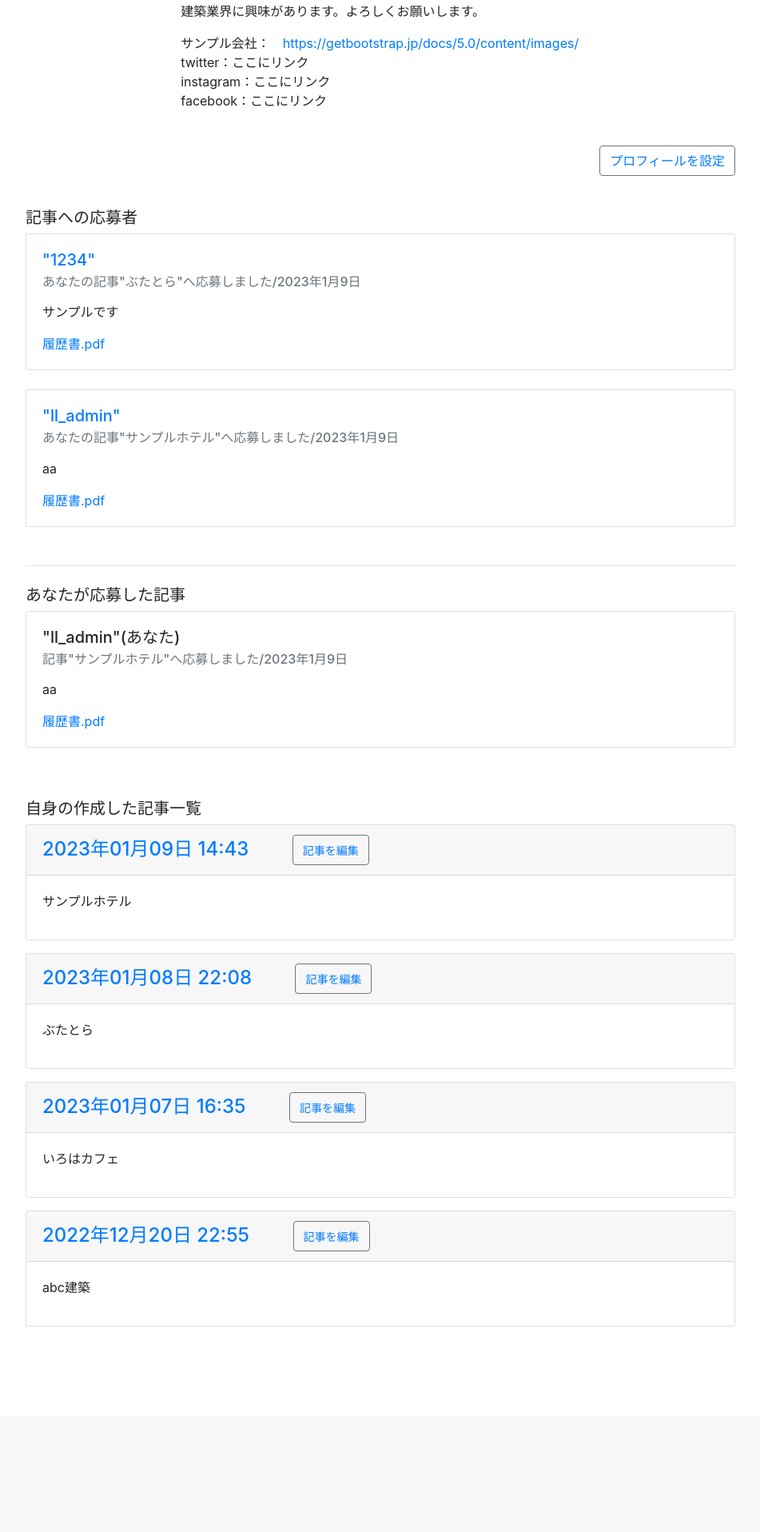
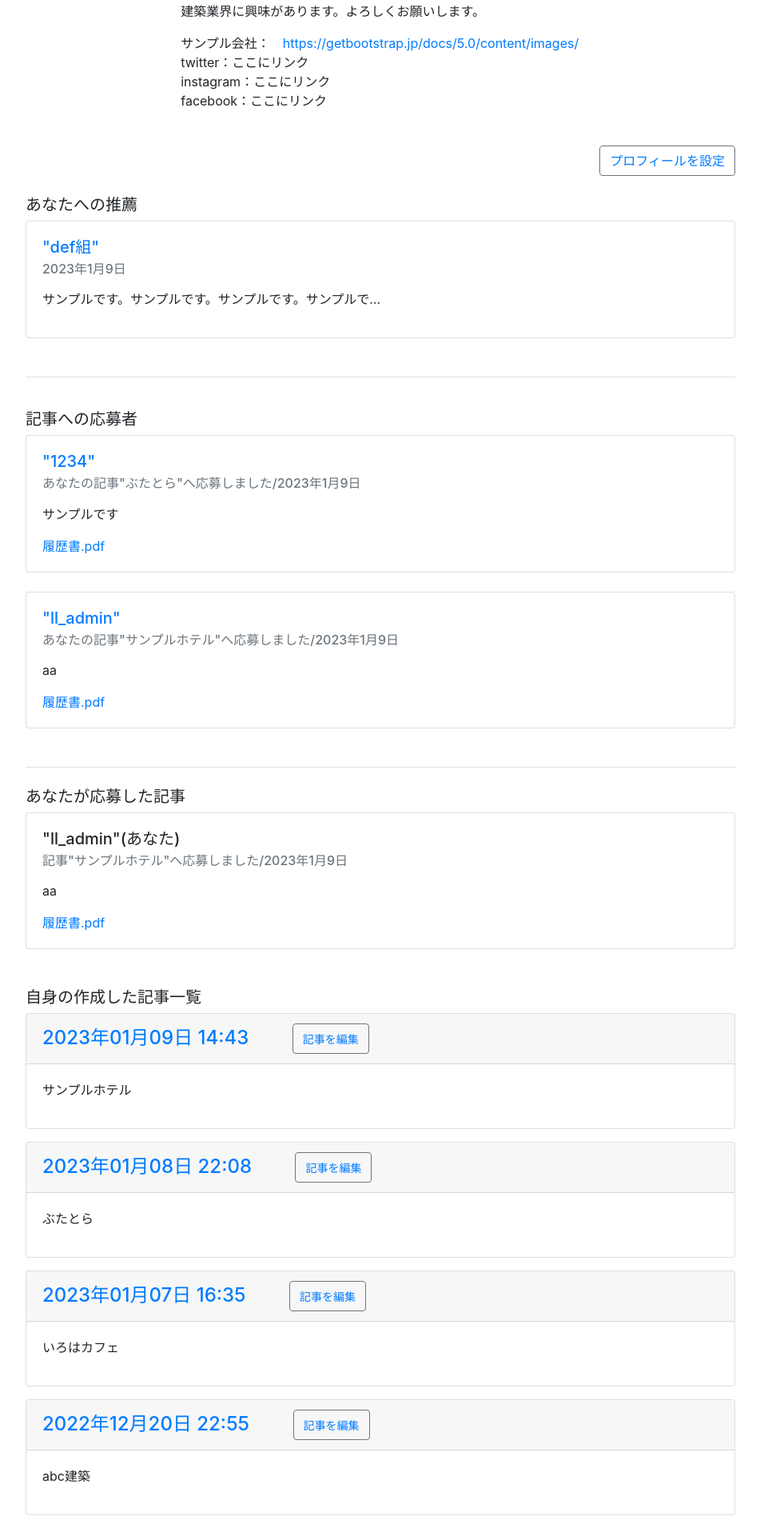
Before and after one commit to 19276YamamotoKeisuke/learning_log, a Django app: page /my_page/1/ in a window 1280 px wide. Shown: the part 1050-2966 px from the top of the page at 80% size, without its empty margins (164-1115 px from the left). Before the commit the page ends 2709 px from the top, so only its background shows below. Run offline with Django 4.2, Linux system fonts and the light colour scheme; a user stored in the database is signed in; data comes from the database, SQL or seed files in the repository; both versions use the stored data as it was after the commit; parts of the project's set-up code (start-up, migrations or seed data) failed here and were passed over; some libraries are stand-ins or nearby versions.

Commit message:
ユーザーおススメ機能実装
ユーザー一覧画面
ユーザーおススメ
でも自分の記事しかお勧めできないようにはできてない

```diff
--- a/learning_logs/admin.py
+++ b/learning_logs/admin.py
@@ -1,12 +1,13 @@
 from django.contrib import admin
 # Register your models here.
 
-from .models import Topic, Entry, Apply, Profile, User
+from .models import Topic, Entry, Apply, Profile, User, Recommend
 # , UploadImage
 
 admin.site.register(Topic)
 admin.site.register(Entry)
 admin.site.register(Apply)
+admin.site.register(Recommend)
 # admin.site.register(User)
 admin.site.register(Profile)
 # admin.site.register(UploadImage)
--- a/learning_logs/models.py
+++ b/learning_logs/models.py
@@ -44,6 +44,15 @@ class Apply(models.Model):
     date_added = models.DateField(auto_now_add=True)
 
 
+class Recommend(models.Model):
+    """企業からユーザーへのおすすめ"""
+    entry = models.ForeignKey(Entry, on_delete=models.CASCADE, related_name='recommend1')
+    user = models.ForeignKey(User, on_delete=models.CASCADE, related_name='recommend2')
+    # owner = models.ForeignKey(User, on_delete=models.CASCADE, related_name='recommend3')
+    text = models.TextField()
+    date_added = models.DateField(auto_now_add=True)
+
+
 class Profile(models.Model):
     """ユーザープロフィール"""
     user = models.OneToOneField(User, on_delete=models.CASCADE)
--- a/learning_logs/static/learning_logs/text-align.css
+++ b/learning_logs/static/learning_logs/text-align.css
@@ -7,3 +7,6 @@
 .right {
     text-align: right;
 }
+.other_user_button {
+    text-align: center;
+}
--- a/learning_logs/templates/learning_logs/my_page.html
+++ b/learning_logs/templates/learning_logs/my_page.html
@@ -105,6 +105,22 @@
 <button class="btn btn-outline-secondary" id="button-addon2"><a href="{% url 'learning_logs:edit_Profile' user.id%}">プロフィールを設定</a></button>
       </div>
 <br>
+<h5>あなたへの推薦</h5>
+{% for r in recommend %}
+
+<div class="card">
+    <div class="card-body">
+      <h5 class="card-title"><a href="{% url 'learning_logs:entry' r.entry_id %}">"{{ r.entry }}"</a></h5>
+      <h6 class="card-subtitle mb-2 text-muted">{{ r.date_added }}</h6>
+      <p class="card-text">{{ r.text | linebreaks | urlize | truncatechars:30 }}</p>
+      {% comment %} <a href="{% url 'learning_logs:other_page' apply.applicant_id apply.id %}" class="card-link">ユーザープロフィールを見る</a> {% endcomment %}
+    </div>
+  </div><br>
+
+  {% endfor %}
+  <br>
+  <div class="border-top"></div>
+  <br>
 
 <p>
 <h5>記事への応募者</h5>
@@ -138,7 +154,7 @@
     </div><br>
 
 {% endfor %}
-</p>
+
 <br>
 
 <h5>自身の作成した記事一覧</h5>
@@ -163,6 +179,7 @@
     <p>まだ記事がありません。</p>
     {% endfor %}
 
+  </p>
 </div>
 
 {% endblock content %}
--- a/learning_logs/templates/learning_logs/other_users_page.html
+++ b/learning_logs/templates/learning_logs/other_users_page.html
@@ -71,6 +71,9 @@
                   </tr>
                 </tbody>
               </table>
+              <div class="other_user_button">
+              <a class="btn btn-lg btn-primary" role="button" href="{% url 'learning_logs:recommend' profile.user %}">自分の記事をおススメする &raquo;</a>
+              </div>
 </p>
 </div>
 {% endblock content %}
--- a/learning_logs/urls.py
+++ b/learning_logs/urls.py
@@ -37,5 +37,7 @@ urlpatterns = [
     path('topics/entries/<int:entry_id>/apply/<int:user_id>/', views.apply_entry, name='apply_entry'),
     # 応募完了ページ
     path('topics/entries/<int:entry_id>/apply/<int:user_id>/check/', views.apply_entered, name='apply_entered'),
+    # 会社側おススメページ
+    path('other_users_page/recommend/<str:profile_user>/', views.recommend, name='recommend'),
 ]
 urlpatterns += static(settings.MEDIA_URL, document_root=settings.MEDIA_ROOT)
--- a/learning_logs/views.py
+++ b/learning_logs/views.py
@@ -2,8 +2,8 @@ from multiprocessing import context
 from django.shortcuts import render, redirect
 from django.contrib.auth.decorators import login_required
 
-from .models import Topic, Entry, Apply, Profile, User
-from .forms import TopicForm, EntryForm, ProfileForm, SearchForm, ApplyForm
+from .models import Topic, Entry, Apply, Profile, User, Recommend
+from .forms import TopicForm, EntryForm, ProfileForm, SearchForm, ApplyForm, RecommendForm
 
 # Create your views here.
 def index(request):
@@ -214,8 +214,9 @@ def my_page(request, user_id):
     applys = Apply.objects.filter(owner_id=user_id)
     entry_applied = Apply.objects.filter(applicant_id=user_id)
     profile = Profile.objects.get(user=user_id)
+    recommend = Recommend.objects.filter(user=user_id)
 
-    context = {'user_id': user_id, 'entries': entries, 'applys':applys, 'entry_applied':entry_applied,'profile':profile}
+    context = {'user_id': user_id, 'entries': entries, 'applys':applys, 'entry_applied':entry_applied, 'profile':profile, 'recommend':recommend}
     return render(request, 'learning_logs/my_page.html', context)
 
 
@@ -258,6 +259,31 @@ def apply_entry(request, entry_id, user_id):
 
 
 @login_required
+def recommend(request, profile_user):
+    """応募確認ページ"""
+    name = profile_user
+    user = User.objects.get(username=name)
+    profile = Profile.objects.get(user=user.id)
+    if request.method != 'POST':
+        form = RecommendForm()
+
+    else:
+        # if request.user != entry.
+        #送信されたデータの処理
+        form = RecommendForm(request.POST)
+        if form.is_valid():
+            recommend = form.save(commit=False)
+            # recommend.owner_id = request.user
+            recommend.user_id = user.id
+            recommend.save()
+            # context = {'entry_id':entry_id, 'user_id':user_id, 'entry':entry}
+            return redirect('learning_logs:other_page', profile.user)
+
+    context = {'form':form, 'profile':profile}
+    return render(request, 'learning_logs/recommend.html',  context)
+
+
+@login_required
 def apply_entered(request, user_id, entry_id):
     """応募完了"""
     # entry = Entry.objects.get(id=entry_id)
@@ -267,14 +293,3 @@ def apply_entered(request, user_id, entry_id):
     # form.save()
     # context = {'entry_id':entry_id, 'user_id':user_id}
     return render(request, 'learning_logs/apply_entered.html')
-
-    # if request.method != 'POST':
-    #     form = ApplyForm()
-    #     entry = Entry.objects.get(id=entry_id)
-    #     context = {'entry': entry}
-    #     return render(request, 'learning_logs/apply_entry.html', context)
-    # else:
-    #     form = ApplyForm(request.POST, request.POST, request.POST)
-    #     if form.is_valid():
-    #         form.save()
-    #         return redirect('learning_logs/apply_entry.html')
```
Also changed, not shown: learning_logs/forms.py (+11 -1 lines), learning_logs/templates/learning_logs/recommend.html (added, +22 -0 lines), db.sqlite3, learning_logs/migrations/0027_recommend.py (added), learning_logs/migrations/0028_remove_recommend_owner.py (added), 1 other file.
